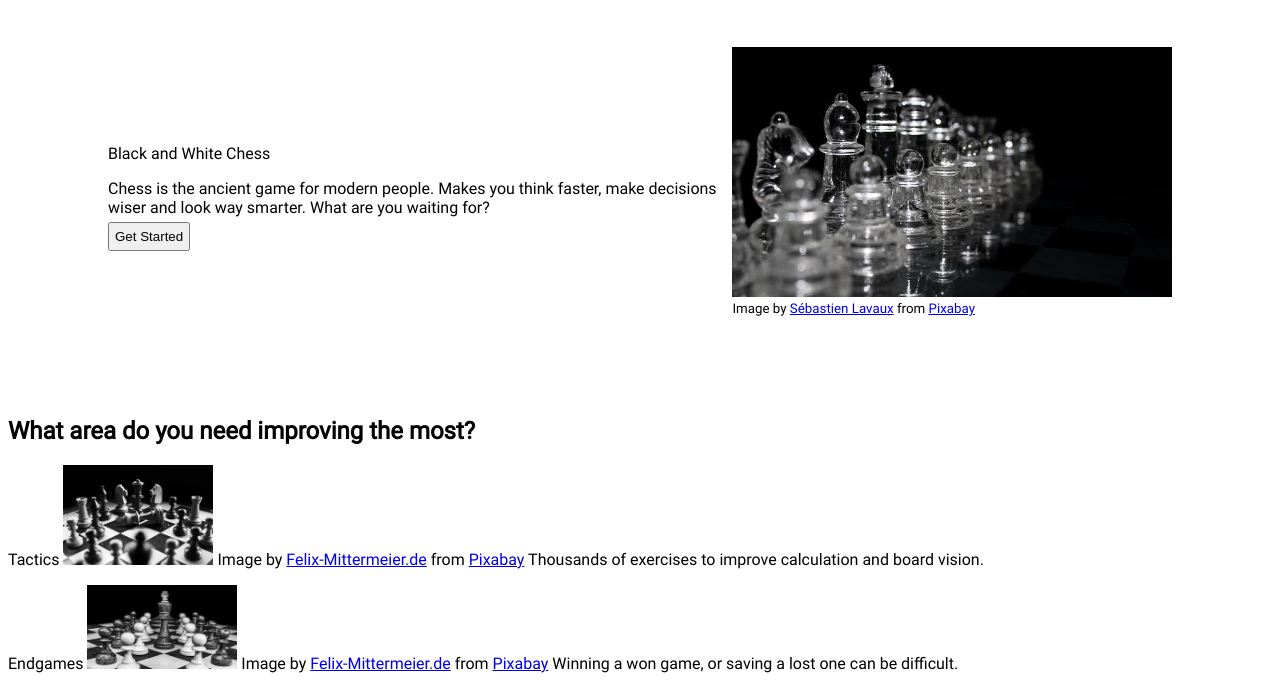
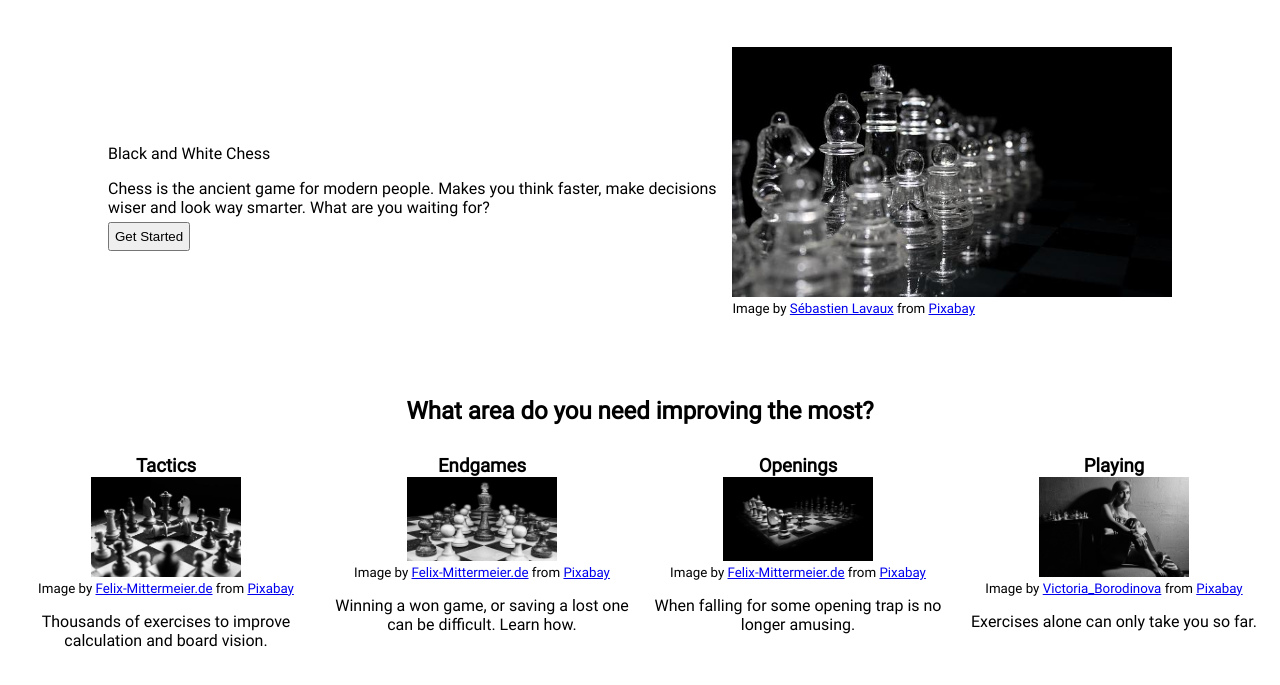
Before and after one commit to MarcusCalgar/Landing-Page, a plain HTML site: page index.html in a window 1280 px wide. Shown: the part 80-765 px from the top of the page. Drawn offline with Linux system fonts and the light colour scheme.

Commit message:
Add style to cards

```diff
--- a/index.html
+++ b/index.html
@@ -36,35 +36,39 @@
         </div>
     </div>
     <div class="main">
+        <h2>What area do you need improving the most?</h2>
         <div class="cards">
-            <h2>What area do you need improving the most?</h2>
             <div class="card">
-                <p>Tactics
-                <img src="images/chess-2928700_640.jpg" alt="chess pieces" width="150">
-                Image by <a href="https://pixabay.com/users/felixmittermeier-4397258/?utm_source=link-attribution&amp;utm_medium=referral&amp;utm_campaign=image&amp;utm_content=2928700">Felix-Mittermeier.de</a> from <a href="https://pixabay.com//?utm_source=link-attribution&amp;utm_medium=referral&amp;utm_campaign=image&amp;utm_content=2928700">Pixabay</a>
-                    Thousands of exercises to improve calculation and board vision.
-                </p>
+                <h3>Tactics</h3>
+                <div>
+                    <img src="images/chess-2928700_640.jpg" alt="chess pieces">
+                    <p class="credits">Image by <a href="https://pixabay.com/users/felixmittermeier-4397258/?utm_source=link-attribution&amp;utm_medium=referral&amp;utm_campaign=image&amp;utm_content=2928700">Felix-Mittermeier.de</a> from <a href="https://pixabay.com//?utm_source=link-attribution&amp;utm_medium=referral&amp;utm_campaign=image&amp;utm_content=2928700">Pixabay</a></p>
+                </div>
+                <p>Thousands of exercises to improve calculation and board vision.</p>
             </div>
             <div class="card">
-                Endgames
-                <img src="images/chess-2727443_640.jpg" alt="a few chess pieces" width="150">
-                Image by <a href="https://pixabay.com/users/felixmittermeier-4397258/?utm_source=link-attribution&amp;utm_medium=referral&amp;utm_campaign=image&amp;utm_content=2727443">Felix-Mittermeier.de</a> from <a href="https://pixabay.com//?utm_source=link-attribution&amp;utm_medium=referral&amp;utm_campaign=image&amp;utm_content=2727443">Pixabay</a>
-                Winning a won game, or saving a lost one can be difficult.
+                <h3>Endgames</h3>
+                <div>
+                    <img src="images/chess-2727443_640.jpg" alt="a few chess pieces">
+                    <p class="credits">Image by <a href="https://pixabay.com/users/felixmittermeier-4397258/?utm_source=link-attribution&amp;utm_medium=referral&amp;utm_campaign=image&amp;utm_content=2727443">Felix-Mittermeier.de</a> from <a href="https://pixabay.com//?utm_source=link-attribution&amp;utm_medium=referral&amp;utm_campaign=image&amp;utm_content=2727443">Pixabay</a></p>
+                </div>
+                <p>Winning a won game, or saving a lost one can be difficult. Learn how.</p>
             </div>
             <div class="card">
-                <img src="" alt="">
-                <p>Openings
-                    <img src="images/chess-2730034_640.jpg" alt="chess opening position" width="150">
-                    Image by <a href="https://pixabay.com/users/felixmittermeier-4397258/?utm_source=link-attribution&amp;utm_medium=referral&amp;utm_campaign=image&amp;utm_content=2730034">Felix-Mittermeier.de</a> from <a href="https://pixabay.com//?utm_source=link-attribution&amp;utm_medium=referral&amp;utm_campaign=image&amp;utm_content=2730034">Pixabay</a>
-                    Because falling for some opening trap is no longer amusing.
-                </p>
+                <h3>Openings</h3>
+                <div>
+                    <img src="images/chess-2730034_640.jpg" alt="chess opening position">
+                    <p class="credits">Image by <a href="https://pixabay.com/users/felixmittermeier-4397258/?utm_source=link-attribution&amp;utm_medium=referral&amp;utm_campaign=image&amp;utm_content=2730034">Felix-Mittermeier.de</a> from <a href="https://pixabay.com//?utm_source=link-attribution&amp;utm_medium=referral&amp;utm_campaign=image&amp;utm_content=2730034">Pixabay</a></p>
+                </div>
+                <p>When falling for some opening trap is no longer amusing.</p>
             </div>
             <div class="card">
-                <p>Playing
-                <img src="images/chess-4766853_640.jpg" alt="woman with chess board" width="150">
-                Image by <a href="https://pixabay.com/users/victoria_borodinova-6314823/?utm_source=link-attribution&amp;utm_medium=referral&amp;utm_campaign=image&amp;utm_content=4766853">Victoria_Borodinova</a> from <a href="https://pixabay.com//?utm_source=link-attribution&amp;utm_medium=referral&amp;utm_campaign=image&amp;utm_content=4766853">Pixabay</a>
-                Exercises alone can only take you so far.
-                </p>
+                <h3>Playing</h3>
+                <div>
+                    <img src="images/chess-4766853_640.jpg" alt="woman with chess board">
+                    <p class="credits">Image by <a href="https://pixabay.com/users/victoria_borodinova-6314823/?utm_source=link-attribution&amp;utm_medium=referral&amp;utm_campaign=image&amp;utm_content=4766853">Victoria_Borodinova</a> from <a href="https://pixabay.com//?utm_source=link-attribution&amp;utm_medium=referral&amp;utm_campaign=image&amp;utm_content=4766853">Pixabay</a></p>
+                </div>
+                <p>Exercises alone can only take you so far.</p>
             </div>
         </div>
         <p><q>The chess-board is the world, the pieces are the phenomena of the universe, the rules of the game are what we call the laws of Nature. The player on the other side is hidden from us.</q><br>Thomas Huxley</p>
--- a/style.css
+++ b/style.css
@@ -66,3 +66,27 @@ ul {
     height: 250px;
     width: auto;
 }
+
+h2 {
+    text-align: center;
+    margin-top: 0;
+}
+
+.cards {
+    display: flex;
+}
+
+.card {
+    flex: 1;
+    padding: 10px;
+    text-align: center;
+}
+
+.card h3 {
+    margin: 0;
+}
+
+.card img {
+    width: 150px;
+    height: auto;
+}
```
